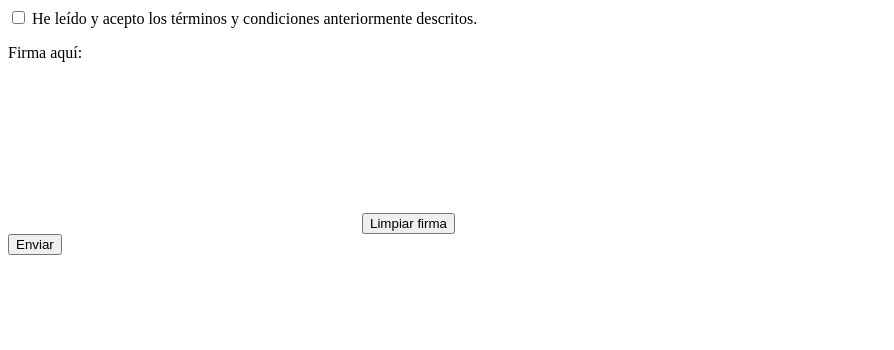
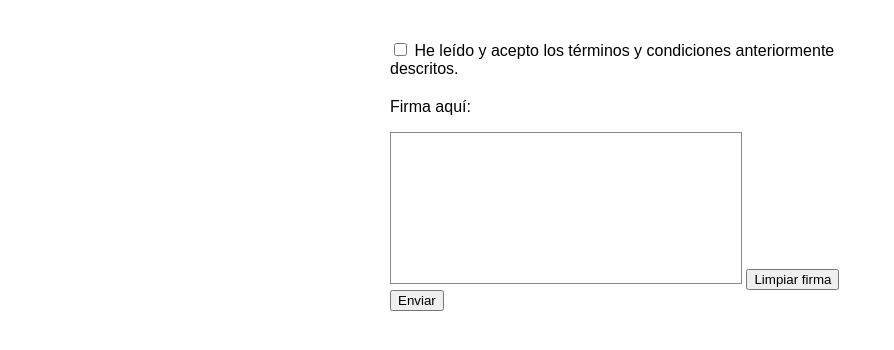
Before and after one commit to dpvp-cds/CInformado, a website: page index.html in a window 1280 px wide. Shown: the whole page, without its empty margins (0-894 px from the left). Drawn offline with Linux system fonts and the light colour scheme.

Commit message:
index.html

```diff
--- a/index.html
+++ b/index.html
@@ -1,3 +1,23 @@
+<!DOCTYPE html>
+<html lang="es">
+<head>
+  <meta charset="UTF-8">
+  <meta name="viewport" content="width=device-width, initial-scale=1.0">
+  <title>Consentimiento Informado</title>
+  <style>
+    body { margin: 20px; font-family: Arial, sans-serif; }
+    .container { max-width: 500px; margin: 0 auto; }
+    .firma-container { margin-top: 20px; }
+    canvas#firma { width: 100%; max-width: 350px; height: 150px; border: 1px solid #888; background: #fff; touch-action: none; }
+    .terms { margin-top: 20px; }
+    /* Corregir posibles overflow o height fijos */
+    html, body { height: auto; overflow-y: auto; }
+    /* Evitar overlays o estilos que bloqueen el checkbox */
+    input[type="checkbox"] { position: relative; z-index: 1; }
+  </style>
+</head>
+<body>
+  <div class="container">
 
 
     <div class="terms">
```
